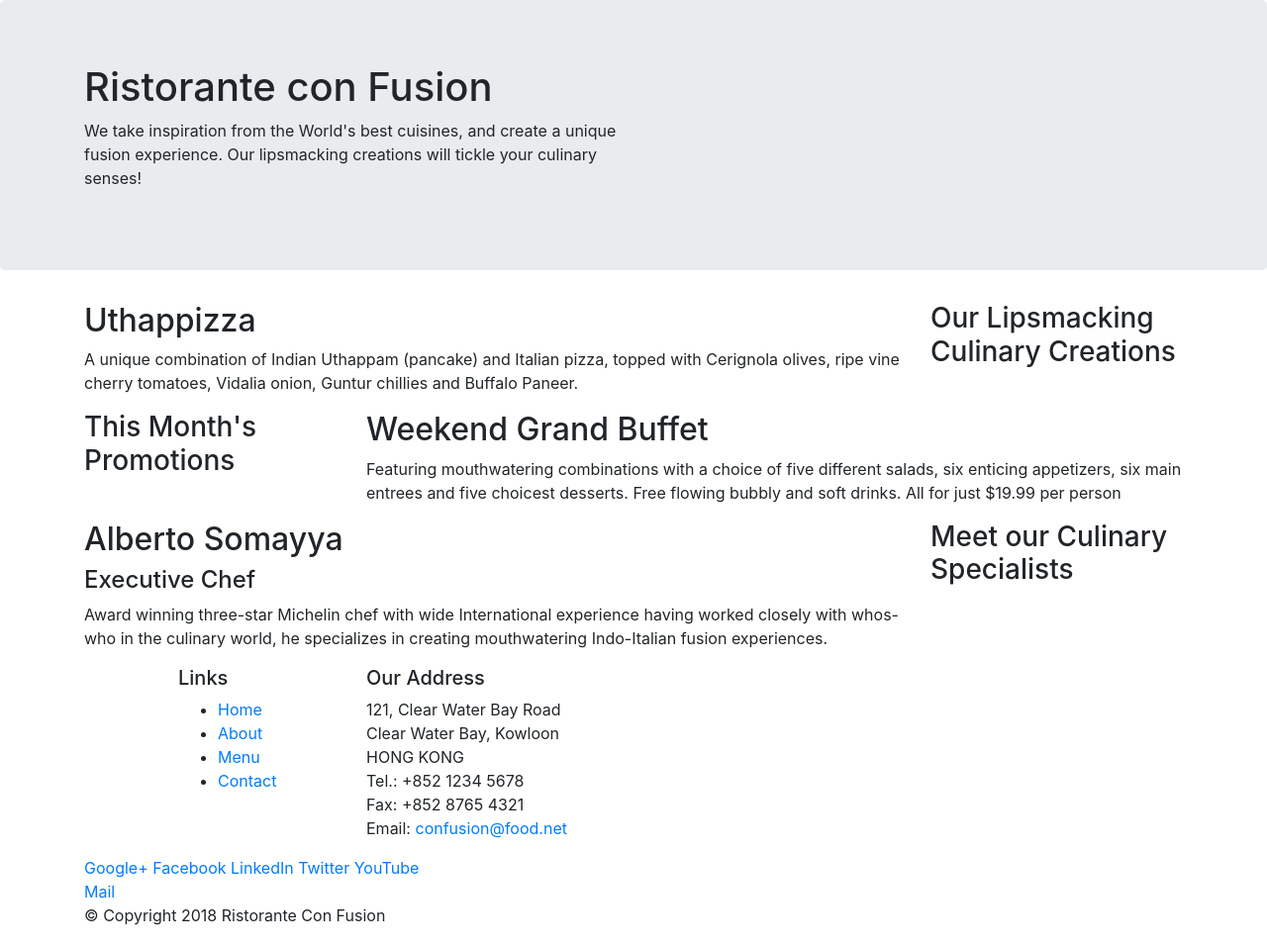
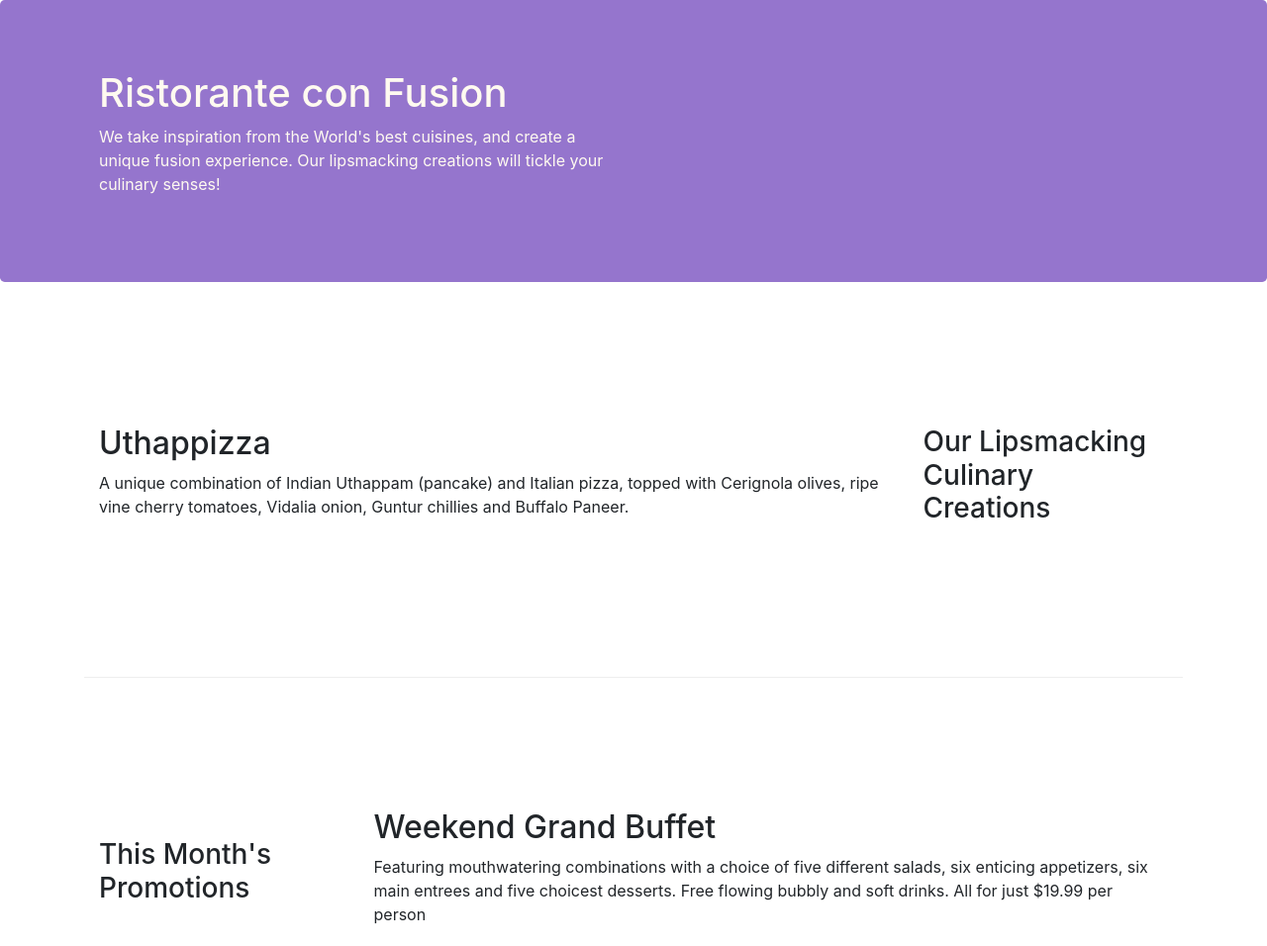
Before and after one commit to muhammedasifc/npmwebproject, a website: page index.html in a window 1280 px wide. Shown: the top 956 px of the page at 99% size. Drawn offline with nearby package versions, Linux system fonts and the light colour scheme.

Commit message:
Bootstrip grid system part-2

```diff
--- /dev/null
+++ b/css/styles.css
@@ -0,0 +1,30 @@
+.row-header {
+    margin: 0px auto;
+    padding: 0px auto;
+}
+
+.row-content {
+    margin: 0px auto;
+    padding: 50px 0px 50px 0px;
+    border-bottom: 1px ridge;
+    min-height: 400px;
+}
+
+.footer {
+    background-color: #D1C4E9;
+    margin: 0px auto;
+    padding: 20px 0px 20px 0px;
+}
+
+.jumbotron {
+    padding: 70px 30px 70px 30px;
+    margin: 0px auto;
+    background: #9575CD;
+    color: floralwhite;
+}
+
+.address {
+    font-size: 80%;
+    margin: 0px;
+    color: #0f0f0f;
+}
--- a/index.html
+++ b/index.html
@@ -9,6 +9,7 @@
 
         <!-- Bootstrap CSS -->
         <link rel="stylesheet" href="node_modules/bootstrap/dist/css/bootstrap.min.css">
+        <link rel="stylesheet" href="css/styles.css">
     <title>Ristorante Con Fusion</title>
 </head>
 
@@ -16,7 +17,7 @@
 
     <header class="jumbotron">
         <div class="container">
-            <div class="row">
+            <div class="row row-header">
                 <div class="col-12 col-sm-6">
                     <h1>Ristorante con Fusion</h1>
                     <p>We take inspiration from the World's best cuisines, and create a unique fusion experience. Our lipsmacking creations will tickle your culinary senses!</p>
@@ -28,7 +29,7 @@
     </header>
 
     <div class="container">
-        <div class="row">
+        <div class="row row-content align-items-center">
             <div class="col-12 col-sm-4 order-sm-last col-md-3">
                 <h3>Our Lipsmacking Culinary Creations</h3>
             </div>
@@ -39,7 +40,7 @@
         </div>
 
 
-        <div class="row">
+        <div class="row row-content align-items-center">
             <div class="col-12 col-sm-4 col-md-3">
                 <h3>This Month's Promotions</h3>
             </div>
@@ -49,7 +50,7 @@
             </div>
         </div>
 
-        <div class="row">
+        <div class="row row-content align-items-center">
             <div class="col-12 col-sm-4 order-sm-last col-md-3">
                 <h3>Meet our Culinary Specialists</h3>
             </div>
@@ -61,19 +62,19 @@
         </div>
     </div>
 
-    <footer>
+    <footer class="footer">
         <div class="container">
             <div class="row">
                 <div class="col-4 offset-1 col-sm-2">
                     <h5>Links</h5>
-                    <ul>
+                    <ul class="list-unstyled">
                         <li><a href="#">Home</a></li>
                         <li><a href="#">About</a></li>
                         <li><a href="#">Menu</a></li>
                         <li><a href="#">Contact</a></li>
                     </ul>
                 </div>
-                <div class="col-7 col-5">
+                <div class="col-7 col-sm-5">
                     <h5>Our Address</h5>
                     <address>
 		              121, Clear Water Bay Road<br>
@@ -84,8 +85,8 @@
 		              Email: <a href="mailto:confusion@food.net">confusion@food.net</a>
 		           </address>
                 </div>
-                <div class="col-12 col-sm-4">
-                    <div>
+                <div class="col-12 col-sm-4 align-self-center">
+                    <div class="text-center">
                         <a href="http://google.com/+">Google+</a>
                         <a href="http://www.facebook.com/profile.php?id=">Facebook</a>
                         <a href="http://www.linkedin.com/in/">LinkedIn</a>
@@ -95,7 +96,7 @@
                     </div>
                 </div>
            </div>
-           <div class="row">
+           <div class="row justify-content-center">
                 <div class="col-auto">
                     <p>© Copyright 2018 Ristorante Con Fusion</p>
                 </div>
```
